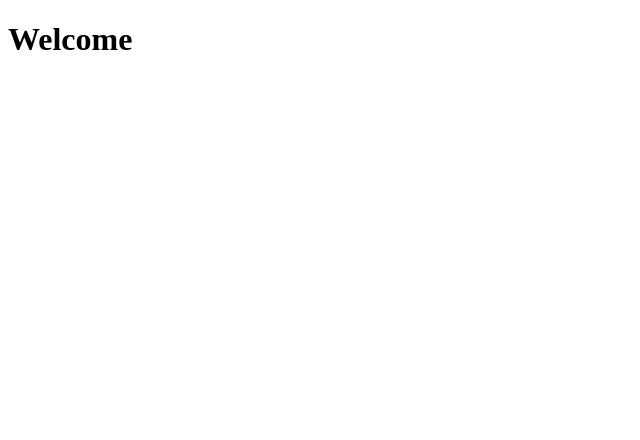
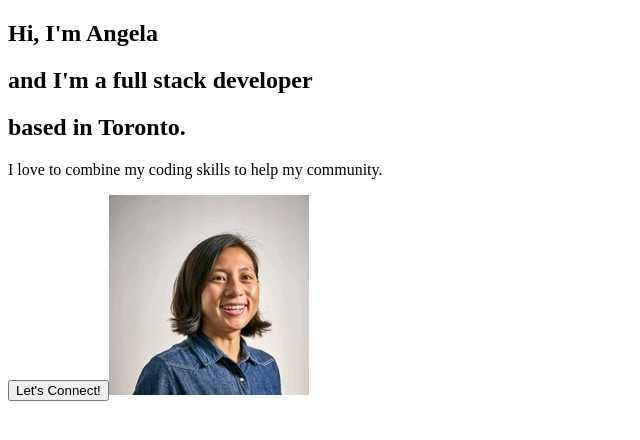
Before and after one commit to angelamchoi/portfolio, a React (Create React App) app: page / in a window 1280 px wide. Shown: the top 440 px of the page, without its empty margins (0-640 px from the left). Built offline with nearby package versions, Linux system fonts and the light colour scheme.

Commit message:
created AboutSection component

```diff
--- a/src/App.js
+++ b/src/App.js
@@ -1,8 +1,9 @@
+import AboutUs from "./pages/AboutMe";
 
 function App() {
   return (
     <div className="App">
-      <h1>Welcome</h1>
+      <AboutUs/>
     </div>
   );
 }
--- /dev/null
+++ b/src/components/AboutSection.js
@@ -0,0 +1,25 @@
+import AngelaChoi from '../img/AngelaChoi.jpg';
+const AboutSection = () => {
+  return (
+    <div>
+      <div className ="description">
+        <div className="title">
+          <div className="hide">
+            <h2>Hi, I'm Angela</h2>
+            </div>
+            <div className="hide">
+              <h2>and I'm a full stack developer</h2>
+            <div className="hide">
+                <h2>based in <span>Toronto.</span></h2>
+            </div>
+          </div>
+        </div>
+        <p>I love to combine my coding skills to help my community.</p>
+        <button>Let's Connect!</button>
+        <img src={AngelaChoi} alt="Angela Choi"/>
+      </div>
+    </div>
+  )
+}
+
+export default AboutSection;
--- /dev/null
+++ b/src/pages/AboutMe.js
@@ -0,0 +1,9 @@
+import AboutSection from "../components/AboutSection";
+
+const AboutUs = () => {
+  return (
+   <AboutSection/>
+  );
+}
+
+export default AboutUs;
```
Also changed, not shown: src/img/AngelaChoi.jpg (added).
